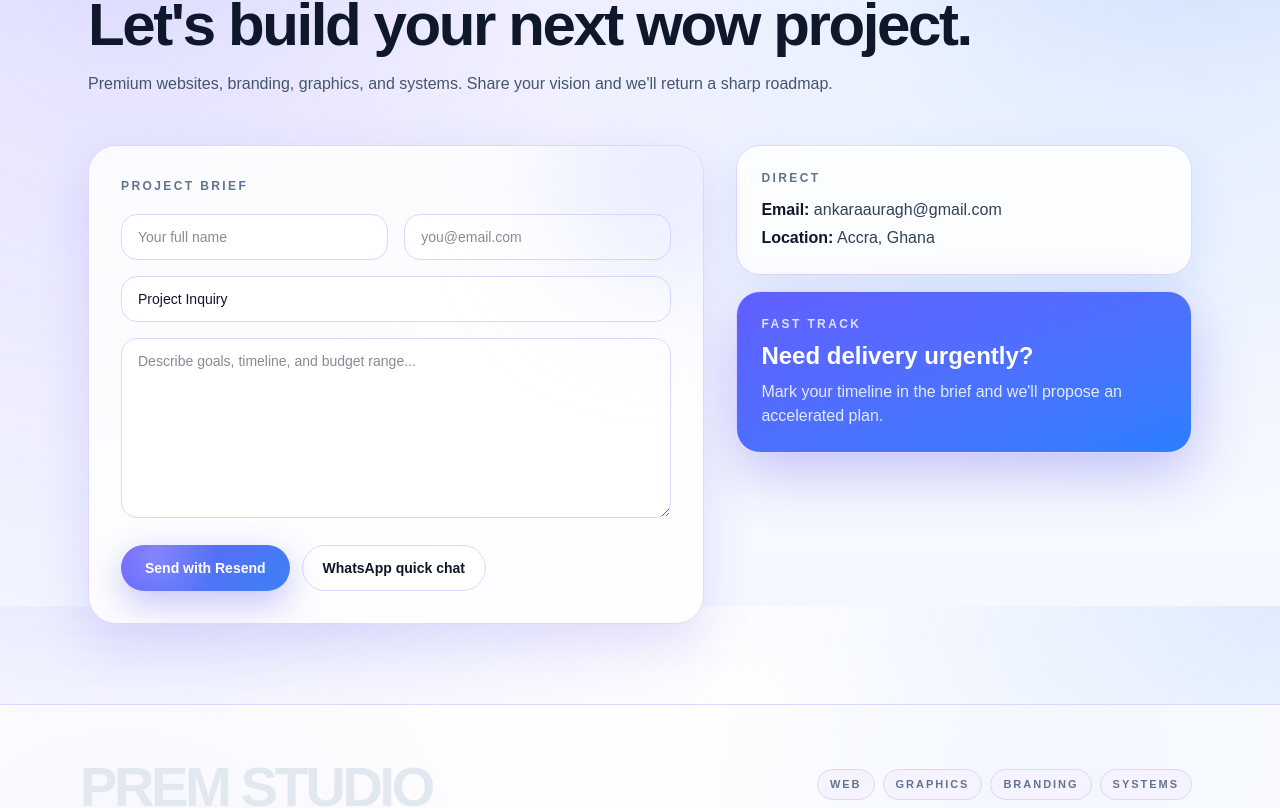
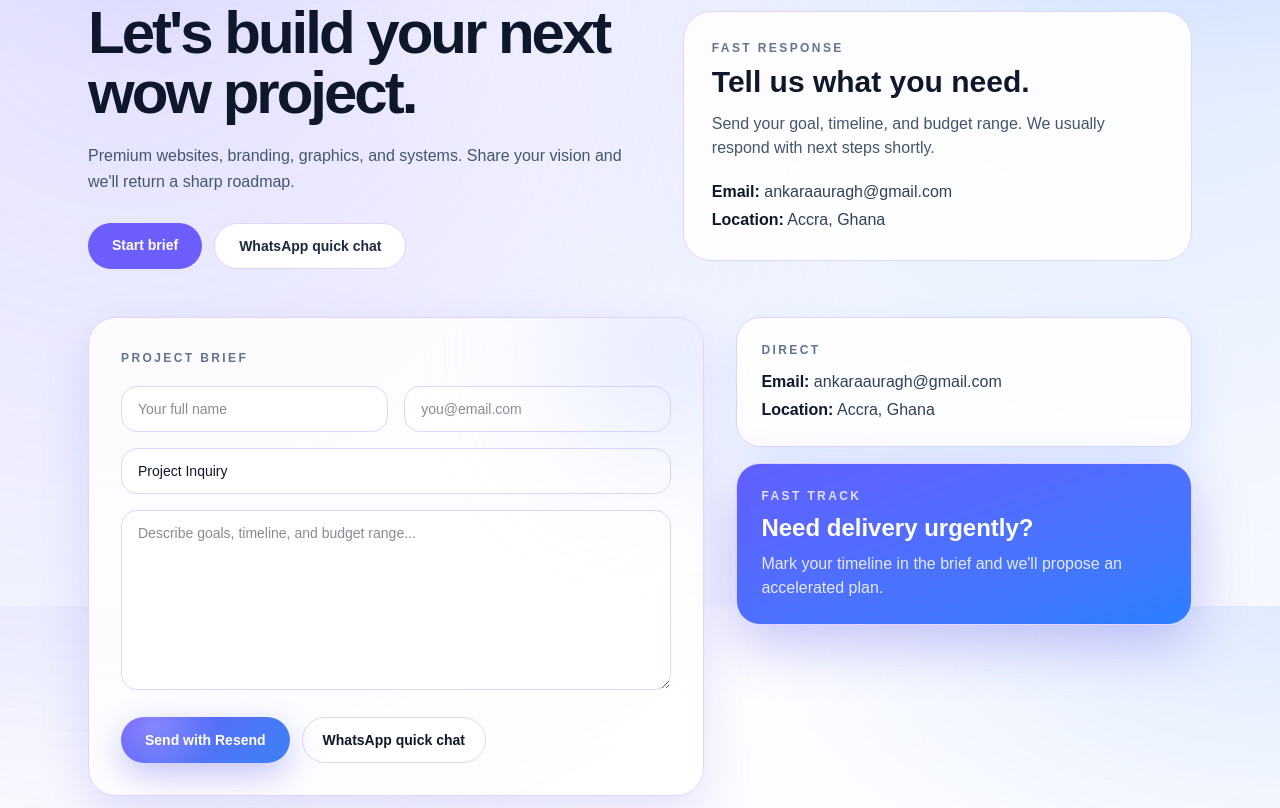
Before and after one commit to uhasihrproject-spec/Portfolio-website, a Next.js app: page /contact in a window 1280 px wide. Shown: the part 194-1002 px from the top of the page. Built offline with nearby package versions, Linux system fonts and the light colour scheme.

Commit message:
Align about, buy-system, and contact heroes with work style

```diff
--- a/app/about/page.tsx
+++ b/app/about/page.tsx
@@ -7,43 +7,48 @@ import { TEAM_MEMBERS } from "@/data/team";
 export default function AboutPage() {
   return (
     <section className="relative overflow-hidden border-t border-violet-200">
-      <div className="absolute inset-0 bg-[radial-gradient(circle_at_12%_18%,rgba(109,94,252,0.16),transparent_56%),radial-gradient(circle_at_88%_12%,rgba(59,130,246,0.14),transparent_46%)]" />
+      <div className="absolute inset-0 bg-[radial-gradient(circle_at_8%_12%,rgba(109,94,252,0.16),transparent_52%),radial-gradient(circle_at_90%_14%,rgba(59,130,246,0.14),transparent_46%)]" />
       <Container className="relative z-10 py-16 sm:py-20">
         <FadeIn>
           <Badge>ABOUT</Badge>
         </FadeIn>
 
+        <div className="mt-6 grid gap-8 lg:grid-cols-[1.05fr_0.95fr] items-start">
           <FadeIn delay={0.05}>
-          <h1 className="mt-4 text-4xl sm:text-6xl font-semibold tracking-[-0.05em] text-slate-900">
+            <h1 className="text-4xl sm:text-6xl font-semibold tracking-[-0.05em] text-slate-900">
               We build clear, useful digital products for real teams.
             </h1>
-          <p className="mt-5 text-slate-600 max-w-3xl leading-relaxed">
-            Prem Studio started with one simple belief: great design should make work easier, faster, and more confident. We work closely with founders,
-            schools, churches, and businesses to turn scattered ideas into polished websites, systems, and brand assets that people can actually use.
+            <p className="mt-5 max-w-2xl text-slate-600 leading-relaxed">
+              Prem Studio started with one simple belief: great design should make work easier, faster, and more confident. We partner with founders,
+              schools, churches, and businesses to turn scattered ideas into polished websites, systems, and visual assets.
             </p>
+            <Link href="/contact?subject=About%20Prem%20Studio" className="mt-7 inline-flex rounded-full bg-[var(--mint)] px-6 py-3 text-sm font-semibold text-white">
+              Start with us
+            </Link>
           </FadeIn>
 
           <FadeIn delay={0.1}>
-          <div className="mt-8 rounded-[26px] border border-violet-200 bg-white/90 p-6 sm:p-8 shadow-[0_15px_40px_rgba(79,70,229,0.12)]">
+            <div className="rounded-2xl border border-violet-200 bg-white/90 p-6 sm:p-7">
               <p className="text-xs font-semibold tracking-[0.2em] text-slate-500">OUR STORY</p>
-            <p className="mt-4 max-w-4xl text-slate-600 leading-relaxed">
-              From small freelance projects to full product partnerships, our process has stayed consistent: understand the problem deeply, design with intention,
-              and launch with strong support. That is why clients return when they need their next website, visual campaign, or internal system.
+              <p className="mt-3 text-slate-600 leading-relaxed">
+                From small freelance projects to full product partnerships, our process has stayed the same: understand deeply, design with intention,
+                and launch with strong support. That consistency is why clients keep returning.
               </p>
             </div>
           </FadeIn>
+        </div>
 
         <FadeIn delay={0.15}>
           <h2 className="mt-14 text-2xl sm:text-3xl font-semibold tracking-[-0.03em] text-slate-900">Our team</h2>
           <p className="mt-3 text-slate-600 max-w-3xl">Click any team member to open their profile and contact path.</p>
         </FadeIn>
 
-        <div className="mt-8 space-y-4">
+        <div className="mt-8 space-y-3">
           {TEAM_MEMBERS.map((member, i) => (
             <FadeIn key={member.slug} delay={0.04 * i}>
-              <Link href={`/team/${member.slug}`} className="group block rounded-[26px] border border-violet-200 bg-white/88 p-4 sm:p-5 shadow-[0_15px_40px_rgba(79,70,229,0.12)] transition hover:-translate-y-1">
-                <div className="grid gap-5 sm:grid-cols-[120px_1fr_auto] items-center">
-                  <div className="grid h-[120px] w-[120px] place-items-center overflow-hidden rounded-2xl border border-violet-200 bg-violet-50 text-3xl font-semibold text-indigo-500">
+              <Link href={`/team/${member.slug}`} className="group block rounded-2xl border border-violet-200 bg-white/88 p-4 sm:p-5 transition hover:border-indigo-300">
+                <div className="grid gap-5 sm:grid-cols-[104px_1fr_auto] items-center">
+                  <div className="grid h-[104px] w-[104px] place-items-center overflow-hidden rounded-xl border border-violet-200 bg-violet-50 text-2xl font-semibold text-indigo-500">
                     {member.name.split(" ").map((x) => x[0]).slice(0, 2).join("")}
                   </div>
                   <div>
--- a/app/buy-system/page.tsx
+++ b/app/buy-system/page.tsx
@@ -8,17 +8,38 @@ import Badge from "@/components/ui/Badge";
 import { SYSTEM_PRODUCTS, getSystemDashboardImage } from "@/data/systems";
 
 export default function BuySystemPage() {
+  const hero = SYSTEM_PRODUCTS[0];
+
   return (
     <main className="relative overflow-hidden border-t border-violet-200">
-      <div className="absolute inset-0 bg-[radial-gradient(circle_at_8%_15%,rgba(109,94,252,0.16),transparent_52%),radial-gradient(circle_at_90%_12%,rgba(59,130,246,0.14),transparent_45%)]" />
+      <div className="absolute inset-0 bg-[radial-gradient(circle_at_8%_12%,rgba(109,94,252,0.16),transparent_52%),radial-gradient(circle_at_90%_14%,rgba(59,130,246,0.14),transparent_46%)]" />
       <Container className="relative z-10 py-16 sm:py-20">
         <Badge>BUY SYSTEM</Badge>
-        <h1 className="mt-4 text-4xl sm:text-6xl font-semibold tracking-[-0.05em] text-slate-900">Ready-made systems for your business.</h1>
-        <p className="mt-4 max-w-3xl text-slate-600">Select a system and tap open preview to inspect the full page before you contact us.</p>
 
-        <div className="mt-10 grid gap-6 lg:grid-cols-3">
+        <section className="mt-6 grid gap-8 lg:grid-cols-[1.05fr_0.95fr] items-center">
+          <div>
+            <h1 className="text-4xl sm:text-6xl font-semibold tracking-[-0.05em] text-slate-900">Ready-made systems for your business.</h1>
+            <p className="mt-5 max-w-2xl text-slate-600 leading-relaxed">Choose a system, open preview on its detail page, and review everything before contacting us.</p>
+            <div className="mt-7 flex flex-wrap gap-3">
+              <Link href={`/buy-system/${hero.slug}`} className="inline-flex rounded-full bg-[var(--mint)] px-6 py-3 text-sm font-semibold text-white">Open featured system</Link>
+              <Link href="/contact?subject=System%20Inquiry" className="inline-flex rounded-full border border-violet-200 bg-white px-6 py-3 text-sm font-semibold text-slate-800">Start inquiry</Link>
+            </div>
+          </div>
+
+          <div className="overflow-hidden rounded-[28px] border border-violet-200 bg-white/90 p-4">
+            <div className="relative aspect-[16/10] w-full rounded-2xl border border-violet-200 bg-violet-50">
+              <Image src={getSystemDashboardImage(hero)} alt={`${hero.name} dashboard`} fill className="object-cover" />
+            </div>
+            <div className="p-4">
+              <p className="text-xs font-semibold tracking-[0.2em] text-slate-500">FEATURED</p>
+              <p className="mt-2 text-xl font-semibold text-slate-900">{hero.name}</p>
+            </div>
+          </div>
+        </section>
+
+        <section className="mt-12 grid gap-6 lg:grid-cols-3">
           {SYSTEM_PRODUCTS.map((sys, i) => (
-            <motion.article key={sys.slug} initial={{ opacity: 0, y: 18 }} whileInView={{ opacity: 1, y: 0 }} viewport={{ once: true }} transition={{ duration: 0.4, delay: i * 0.05 }} className="overflow-hidden rounded-[24px] border border-violet-200 bg-white/90 shadow-[0_14px_42px_rgba(79,70,229,0.12)]">
+            <motion.article key={sys.slug} initial={{ opacity: 0, y: 18 }} whileInView={{ opacity: 1, y: 0 }} viewport={{ once: true }} transition={{ duration: 0.4, delay: i * 0.05 }} className="overflow-hidden rounded-[24px] border border-violet-200 bg-white/90">
               <div className="relative aspect-[16/10] border-b border-violet-200 bg-violet-50">
                 <Image src={getSystemDashboardImage(sys)} alt={`${sys.name} dashboard`} fill className="object-cover" />
               </div>
@@ -33,7 +54,7 @@ export default function BuySystemPage() {
               </div>
             </motion.article>
           ))}
-        </div>
+        </section>
       </Container>
     </main>
   );
--- a/app/contact/contact-client.tsx
+++ b/app/contact/contact-client.tsx
@@ -71,11 +71,30 @@ export default function ContactClient() {
       <div className="absolute inset-0 bg-[radial-gradient(circle_at_10%_10%,rgba(109,94,252,0.18),transparent_55%),radial-gradient(circle_at_90%_0%,rgba(59,130,246,0.18),transparent_45%)]" />
       <Container className="relative z-10 py-16 sm:py-20">
         <Badge>CONTACT</Badge>
-        <h1 className="mt-4 text-4xl sm:text-6xl font-semibold tracking-[-0.04em] text-slate-900">Let&apos;s build your next wow project.</h1>
-        <p className="mt-4 max-w-3xl text-slate-600 leading-relaxed">Premium websites, branding, graphics, and systems. Share your vision and we&apos;ll return a sharp roadmap.</p>
+
+        <section className="mt-6 grid gap-8 lg:grid-cols-[1.05fr_0.95fr] items-center">
+          <div>
+            <h1 className="text-4xl sm:text-6xl font-semibold tracking-[-0.05em] text-slate-900">Let&apos;s build your next wow project.</h1>
+            <p className="mt-5 max-w-2xl text-slate-600 leading-relaxed">Premium websites, branding, graphics, and systems. Share your vision and we&apos;ll return a sharp roadmap.</p>
+            <div className="mt-7 flex flex-wrap gap-3">
+              <a href="#contact-form" className="inline-flex rounded-full bg-[var(--mint)] px-6 py-3 text-sm font-semibold text-white">Start brief</a>
+              <a href={`https://wa.me/${whatsapp}?text=${waText}`} className="inline-flex rounded-full border border-violet-200 bg-white px-6 py-3 text-sm font-semibold text-slate-800">WhatsApp quick chat</a>
+            </div>
+          </div>
+
+          <div className="rounded-[28px] border border-violet-200 bg-white/90 p-6 sm:p-7">
+            <p className="text-xs font-semibold tracking-[0.2em] text-slate-500">FAST RESPONSE</p>
+            <h2 className="mt-2 text-2xl sm:text-3xl font-semibold text-slate-900">Tell us what you need.</h2>
+            <p className="mt-3 text-slate-600">Send your goal, timeline, and budget range. We usually respond with next steps shortly.</p>
+            <div className="mt-5 space-y-1 text-slate-700">
+              <p><span className="font-semibold text-slate-900">Email:</span> ankaraauragh@gmail.com</p>
+              <p><span className="font-semibold text-slate-900">Location:</span> Accra, Ghana</p>
+            </div>
+          </div>
+        </section>
 
         <div className="mt-12 grid gap-8 lg:grid-cols-[1.15fr_0.85fr]">
-          <motion.form initial={{ opacity: 0, y: 20 }} whileInView={{ opacity: 1, y: 0 }} viewport={{ once: true }} transition={{ duration: 0.55 }} onSubmit={submitLead} className="relative overflow-hidden rounded-[28px] border border-violet-200 bg-white/85 p-6 sm:p-8 shadow-[0_20px_50px_rgba(79,70,229,0.15)]">
+          <motion.form initial={{ opacity: 0, y: 20 }} whileInView={{ opacity: 1, y: 0 }} viewport={{ once: true }} transition={{ duration: 0.55 }} onSubmit={submitLead} id="contact-form" className="relative overflow-hidden rounded-[28px] border border-violet-200 bg-white/85 p-6 sm:p-8 shadow-[0_20px_50px_rgba(79,70,229,0.15)]">
             <div className="absolute -right-20 -top-20 h-56 w-56 rounded-full bg-indigo-200/40 blur-3xl" />
             <p className="text-xs font-semibold tracking-[0.2em] text-slate-500">PROJECT BRIEF</p>
 
```
Lines whose indentation alone changed are shown as unchanged.
